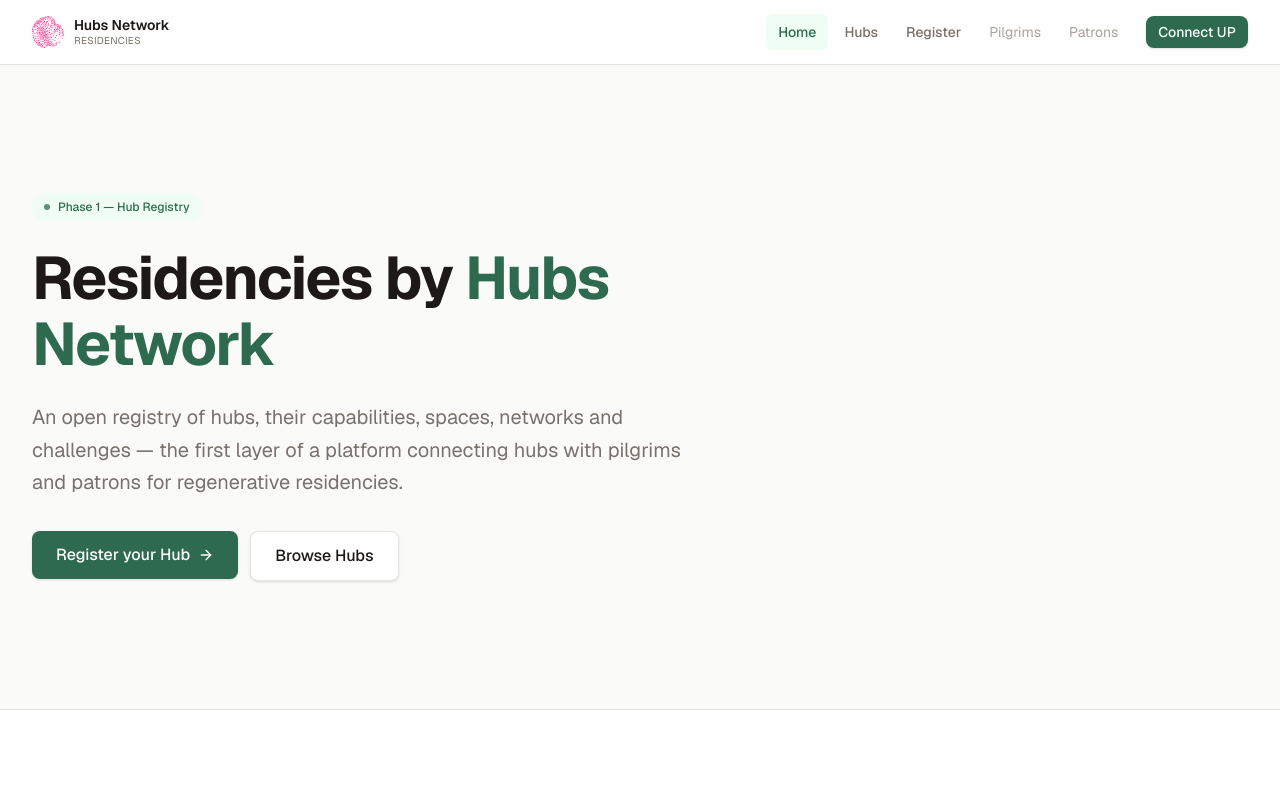
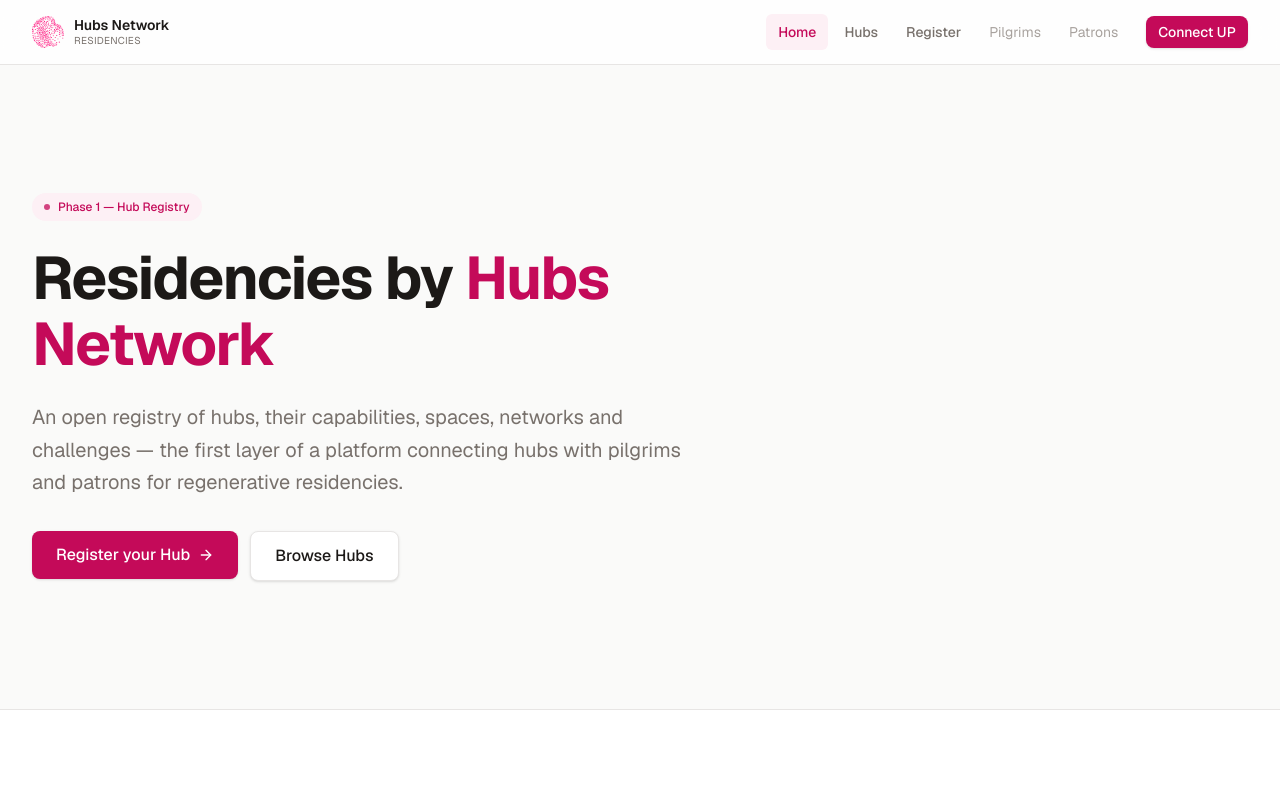
Before and after one commit to Hubs-Network/hnv1, a Next.js app: page / in a window 1280 px wide. Shown: the top 794 px of the page. Built offline with nearby package versions, Linux system fonts and the light colour scheme.

Commit message:
Update globals.css
new palette test

```diff
--- a/src/app/globals.css
+++ b/src/app/globals.css
@@ -8,10 +8,10 @@
   --color-border-light: #F5F5F4;
   --color-muted: #78716C;
   --color-muted-light: #A8A29E;
-  --color-primary: #2D6A4F;
-  --color-primary-light: #40916C;
-  --color-primary-lighter: #52B788;
-  --color-primary-bg: #F0FDF4;
+  --color-primary: #C40A59;
+  --color-primary-light: #D93B7A;
+  --color-primary-lighter: #E8699A;
+  --color-primary-bg: #FDF0F5;
   --color-accent: #D4A373;
   --color-accent-bg: #FFFBEB;
   --color-danger: #DC2626;
@@ -33,5 +33,5 @@ body {
 input:focus, select:focus, textarea:focus {
   outline: none;
   border-color: var(--color-primary);
-  box-shadow: 0 0 0 3px rgba(45, 106, 79, 0.1);
+  box-shadow: 0 0 0 3px rgba(196, 10, 89, 0.1);
 }
```
